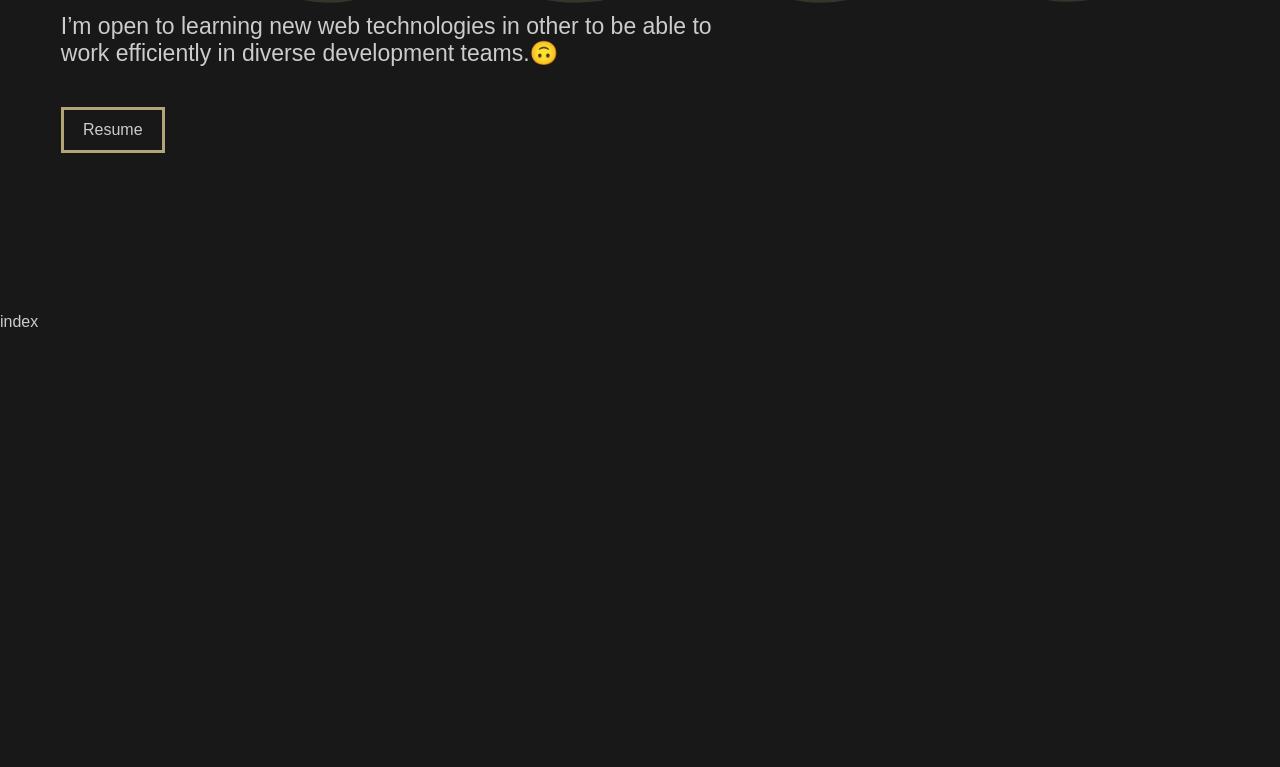
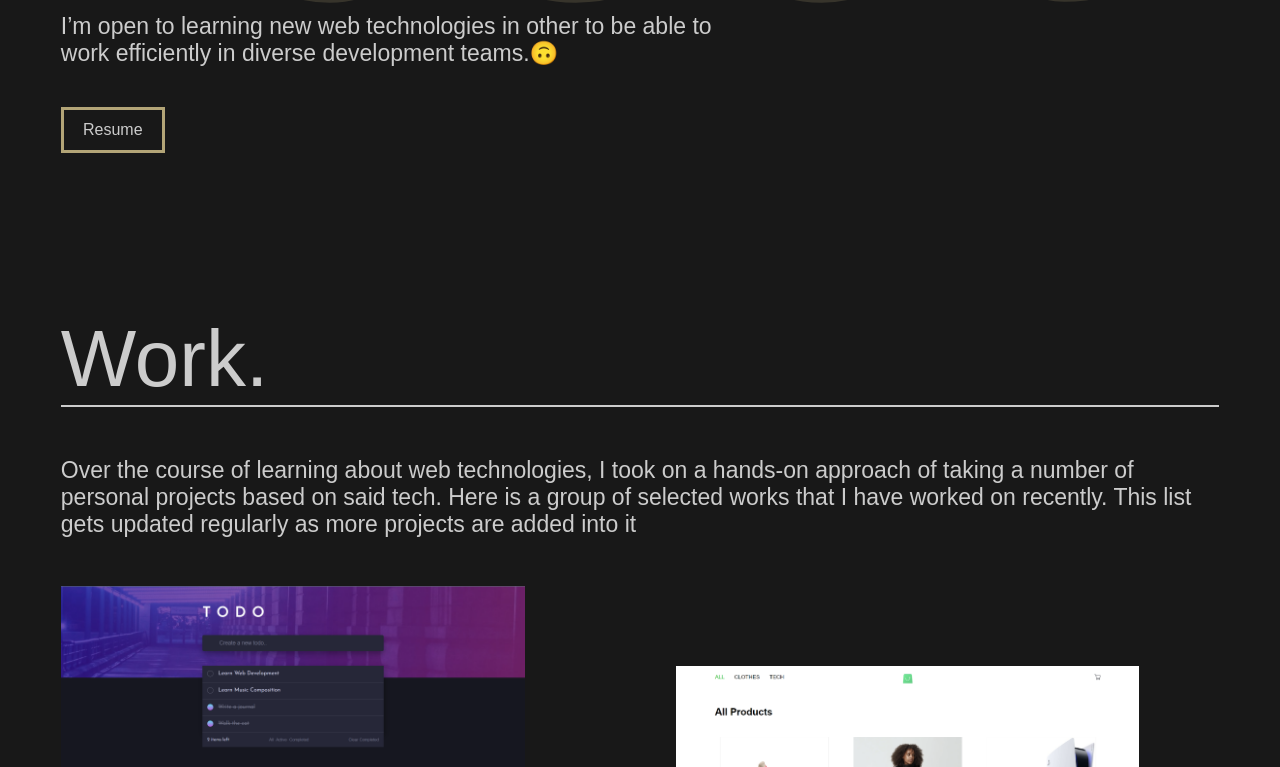
Before and after one commit to GabrielAbubakar/Portfolio-Website, a Next.js app: page / in a window 1280 px wide. Shown: the part 1581-2348 px from the top of the page. Before the commit the page ends 1912 px from the top, so only its background shows below. Built offline with nearby package versions, Linux system fonts and the light colour scheme.

Commit message:
work section and responsive completed

```diff
--- /dev/null
+++ b/components/projectItem/index.tsx
@@ -0,0 +1,35 @@
+import Image, { StaticImageData } from "next/image";
+import { ProjectBox } from "../sections/Work/Work.styled";
+
+
+interface ProjectProps {
+    link: string,
+    image: StaticImageData,
+    alt: string,
+    title: string,
+    details: string
+}
+
+const ProjectItem = ({ link, image, alt, title, details }: ProjectProps) => {
+
+    return (
+        <ProjectBox>
+            <a href={link} target="_blank" rel="noreferrer">
+                <figure>
+                    <Image src={image} alt={alt} width="1080" height="561" />
+                </figure>
+            </a>
+            <div>
+                <h3>
+                    {title}
+                    <span>
+
+                    </span>
+                </h3>
+                <p>{details}</p>
+            </div>
+        </ProjectBox>
+    )
+}
+
+export default ProjectItem;
--- /dev/null
+++ b/components/sections/Work/Work.styled.js
@@ -0,0 +1,137 @@
+import styled from "styled-components";
+import { devices } from '../../styled/mediaqueries/device'
+import { motion } from "framer-motion";
+
+export const Container = styled.section`
+    margin-bottom: 10rem;
+    position: relative;
+
+    padding: 0 3.8rem;
+    overflow-x: hidden;
+
+    @media ${devices.laptop} {
+        padding: 0 3rem;
+    }
+
+    @media ${devices.tablet} {
+        padding: 0 2rem;
+    }
+
+    @media ${devices.mobileL} {
+        padding: 0 1.4rem;
+    }
+
+    &>p {
+        font-size: 1.4375rem;
+        margin-bottom: 3rem;
+
+        @media ${devices.tablet} {
+            font-size: 1rem;
+        }
+
+        @media ${devices.mobileL} {
+            font-size: 0.9375rem;
+        }
+    }
+`
+
+export const FlexContainer = styled.div`
+        display: flex;
+        justify-content: space-between;
+        margin-right: 5rem;
+
+        @media ${devices.tablet} {
+            display: block;
+            margin-right: 0;
+        }
+`
+
+export const ProjectContainer = styled.div`
+    width: 43%;
+    display: flex;
+    flex-direction: column;
+    gap: 5rem;
+
+    &:last-of-type {
+        margin-top: 5rem;
+    }
+
+    @media ${devices.tablet} {
+        width: 100%;
+    }
+`
+
+
+export const ProjectBox = styled(motion.div)`
+    /* margin-bottom: 7rem; */
+    transition: all .2s;
+
+    &:hover {
+        transform: translateY(-1%);
+    }
+
+    h3 {
+        font-size: 1.4375rem;
+        color: ${(props) => props.theme.colors.secondary};
+        text-transform: uppercase;
+        display: flex;
+        justify-content: space-between;
+
+        @media ${devices.tablet} {
+            font-size: 1.25rem;
+        }
+
+        @media ${devices.mobileL} {
+            font-size: 1.125rem;
+        }
+    }
+
+    p {
+        font-size: 1.25rem;
+
+        @media ${devices.laptop} {
+            font-size: 1.1rem;
+        }
+
+        @media ${devices.tablet} {
+            font-size: 1rem;
+        }
+
+        @media ${devices.mobileL} {
+            font-size: 0.9375rem;
+        }
+    }
+
+    figure {
+        overflow: hidden;
+        margin-bottom: 1rem;
+    }
+
+    img {
+        max-width: 100%;
+        display: block;
+        height: auto;
+        transition: all 1s;
+        filter: grayscale(20%);
+
+        @media ${devices.tablet} {
+            filter: grayscale(0%);
+        }
+
+        &:hover {
+            filter: grayscale(0%);
+        }
+    }
+
+    a {
+        display: block;
+        text-decoration: none;
+        color: inherit;
+        transition: all .3s;
+    }
+
+    a:hover {
+        box-shadow: 1px 1px 15px rgba( #000000, .30);
+        //transform: scale(1.2);
+    }
+`
--- a/components/sections/Work/index.tsx
+++ b/components/sections/Work/index.tsx
@@ -1,8 +1,49 @@
 import React from 'react'
+import { Header, SectionName } from '../../styled/Components.styled'
+import { Container, FlexContainer, ProjectContainer } from './Work.styled'
+import ProjectItem from '../../projectItem'
+import Todo from '../../../public/assets/TodoApp.png'
+import LearnLaw from '../../../public/assets/learnlaw.png'
+import Space from '../../../public/assets/spacetours.png'
+import SPHX from '../../../public/assets/Sphx.png'
+import Shopster from '../../../public/assets/Scandiweb.png'
+import Loop from '../../../public/assets/Loopstudios.jpeg'
+
+
 
 const Work: React.FunctionComponent = () => {
     return (
-        <div>index</div>
+        <Container id='work'>
+
+            {/* <SectionName>Work.</SectionName> */}
+
+            <Header>Work.</Header>
+            <p>
+                Over the course of learning about web technologies, I took on a hands-on approach of taking a number of personal projects based on said tech. Here is a group of selected works that I have worked on recently. This list gets updated regularly as more projects are added into it
+            </p>
+
+            <FlexContainer>
+
+                <ProjectContainer>
+                    <ProjectItem
+                        image={Todo} title="Todo App Tracker" details="Made with React.js functional components and hooks. Also uses the LocalStorage API to persist todo data on page refresh" link="https://todoapptracker.netlify.app/" alt="Todo App page"
+                    />
+
+                    <ProjectItem image={LearnLaw} title="Learn Nigerian Law" details="A live service providing educational materials on the Nigerian Legal System as taught in Nigerian schools. Created in Next.js and in collaboration with another developer to leverage the SEO, prerendering and multipage capabilities of Next.js" link="https://www.learnnigerianlaw.com/" alt="Learn Law home page" />
+
+                    <ProjectItem image={Loop} title="Loopstudios" details="Made with the building blocks of the web (HTML, CSS and JS), a landing page project for a fictional VR firm." link="https://loopstudio-gabeabu.netlify.app/" alt="Loopstudios page" />
+                </ProjectContainer>
+
+                <ProjectContainer>
+                    <ProjectItem image={Shopster} title="Shopster (Work in Progress)" details="An ecommerce web app leveraging the powerful state management capabilities of React-Redux and fetching the data from a local GraphQL server. Complete with cart management, local storage of cart data, and dynamic product routes." link="https://github.com/GabrielAbubakar/scandiweb-shopping-app" alt="Scandiweb page" />
+
+                    <ProjectItem image={Space} title="Space Tours" details="The home page of a fictional tourist service. Made with the Next.js framework to leverage its multipage and prerendering capabilities" link=" https://spacetourism-gabeabu.netlify.app" alt="Spacetours page" />
+
+                    <ProjectItem image={SPHX} title="SPHX Landing" details="Landing page for a fictional furniture shopping store and a section containing filtered products. React framework for creating the project" link="https://shpx-landing.netlify.app/" alt="SPHX Page" />
+                </ProjectContainer>
+            </FlexContainer>
+
+        </Container>
     )
 }
 
--- a/components/styled/theme/Theme.styled.js
+++ b/components/styled/theme/Theme.styled.js
@@ -4,7 +4,7 @@ export const dark = {
         background: "#181818",
         bodyText: "#ccc",
         primary: "#B3A577",
-        secondary: '#675C35',
+        secondary: '#8f876d',
         textHighlight: '#f0f0f0',
         headerText: '#828282',
         headerTextHighlight1: '#f0f0f0',
@@ -15,7 +15,7 @@ export const dark = {
 export const light = {
     name: "light-theme",
     colors: {
-        background: '#eee',
+        background: '#f5f5f5',
         bodyText: '#181818',
         primary: '#675C35',
         secondary: "#B3A577",
```
